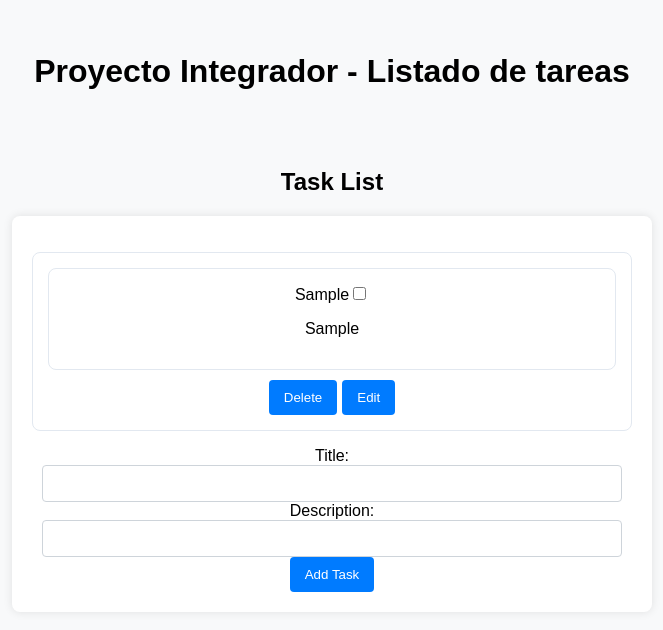
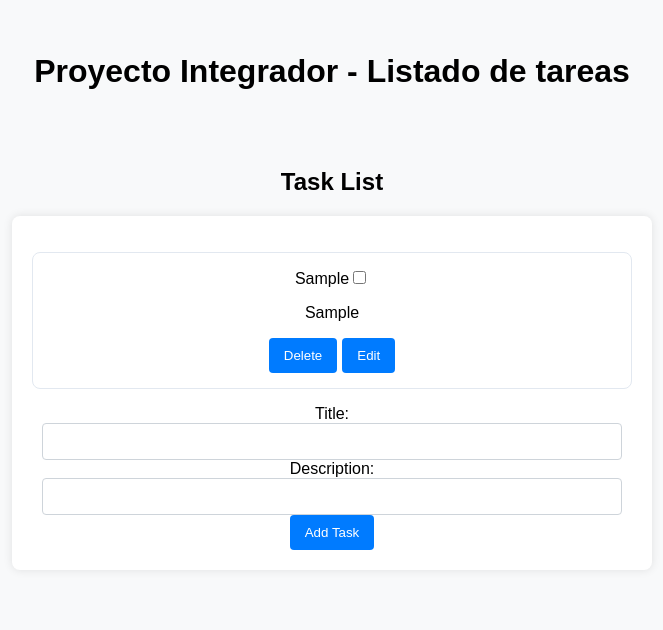
Before and after one commit to Camilo902/my-react-task-list, a React (Vite) app: page / in a window 1280 px wide. Both pictures are taken after typing "Sample", "Sample" into the empty fields and a click on the button "Add Task". Shown: the top 630 px of the page, without its empty margins (308-971 px from the left). Built offline with nearby package versions, Linux system fonts and the light colour scheme.

Commit message:
hook custom y formularios

```diff
--- a/components/Task.jsx
+++ b/components/Task.jsx
@@ -1,15 +1,15 @@
-// Task.jsx
-
 import React from 'react';
 
-function Task({ title, description, isCompleted, onToggle }) {
+function Task({ id, title, description, isCompleted, onToggle }) {
+  const textDecorationStyle = isCompleted ? 'line-through' : 'none';
+
   return (
-    <div className="task">
-      <div className="task-details">
-        <span className={isCompleted ? 'completed' : ''}>{title}</span>
-        <input type="checkbox" checked={isCompleted} onChange={onToggle} />
+    <div>
+      <div>
+        <span style={{ textDecoration: textDecorationStyle }}>{title}</span>
+        <input type="checkbox" checked={isCompleted} onChange={() => onToggle(id)} />
       </div>
-      {description && <p className="task-description">{description}</p>}
+      <p>{description}</p>
     </div>
   );
 }
```
